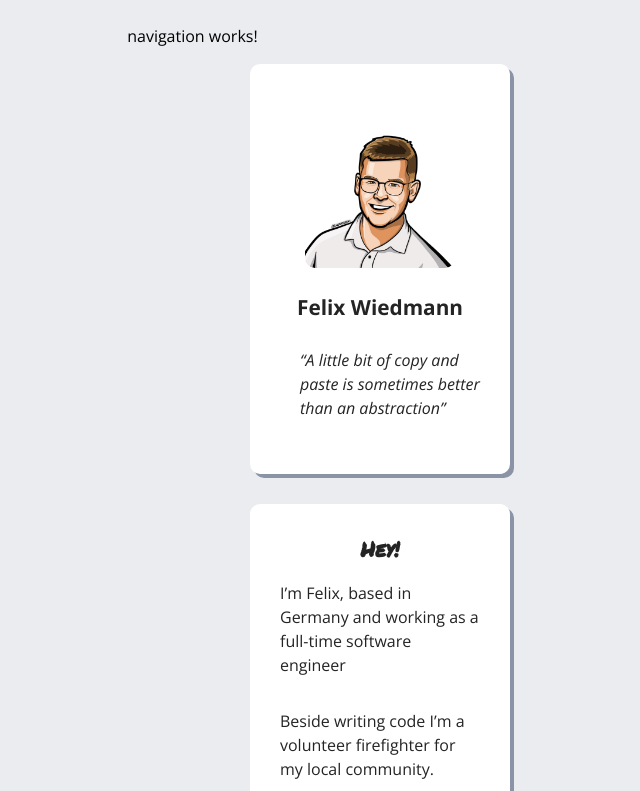
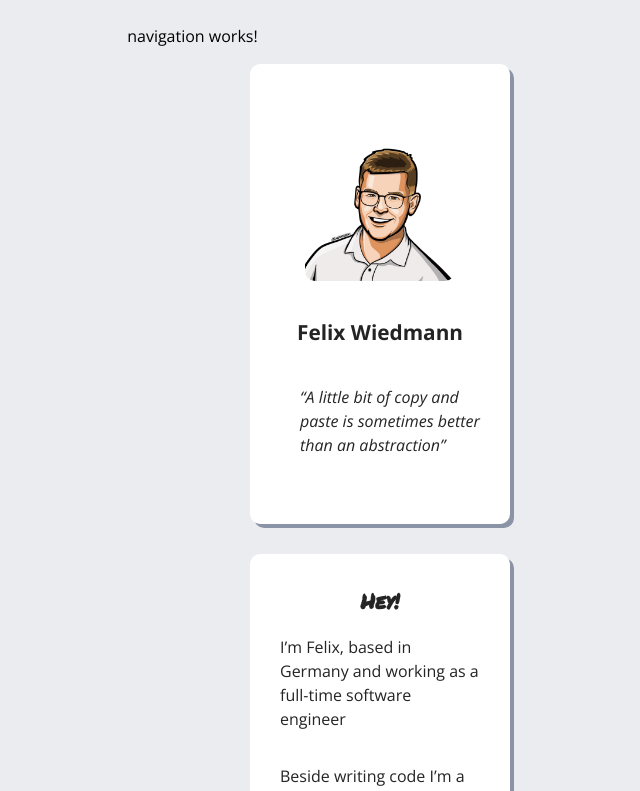
Before and after one commit to fwiedmann/felixwiedmann.de, an Angular app in the folder frontend/: page / in a window 1280 px wide. Shown: the top 791 px of the page, without its empty margins (260-900 px from the left). Built offline with nearby package versions, Linux system fonts and the light colour scheme.

Commit message:
ref(frontend): create global responsive css class for card

```diff
--- a/frontend/src/styles/_responsive.scss
+++ b/frontend/src/styles/_responsive.scss
@@ -6,7 +6,7 @@
   box-shadow: 4px 4px #8a94a6;
   max-width: 75%;
 
-  height: 500px;
+  min-height: 500px;
 
   margin-bottom: 30px;
 
@@ -22,6 +22,7 @@
 @media only screen and (min-width: 1000px) {
   .card {
     max-width: 200px;
-    height: 350px;
+    height: 400px;
+    min-height: 0;
   }
 }
```
